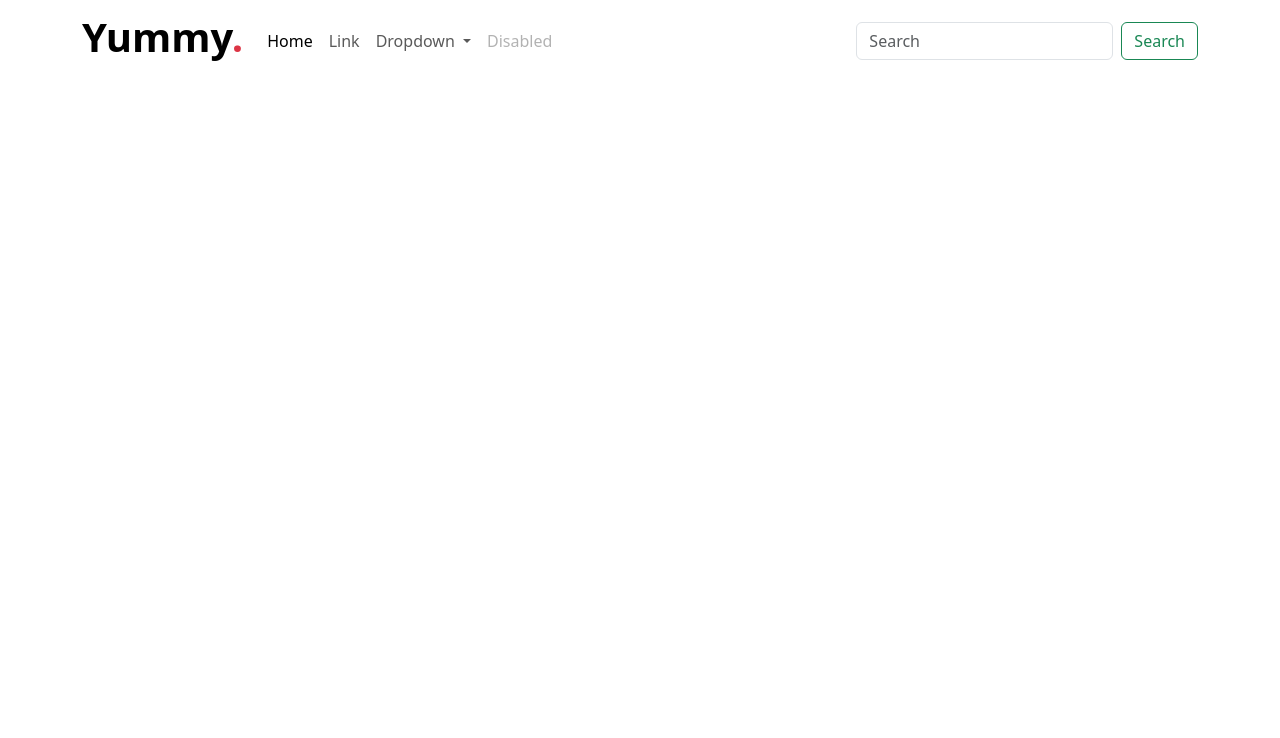
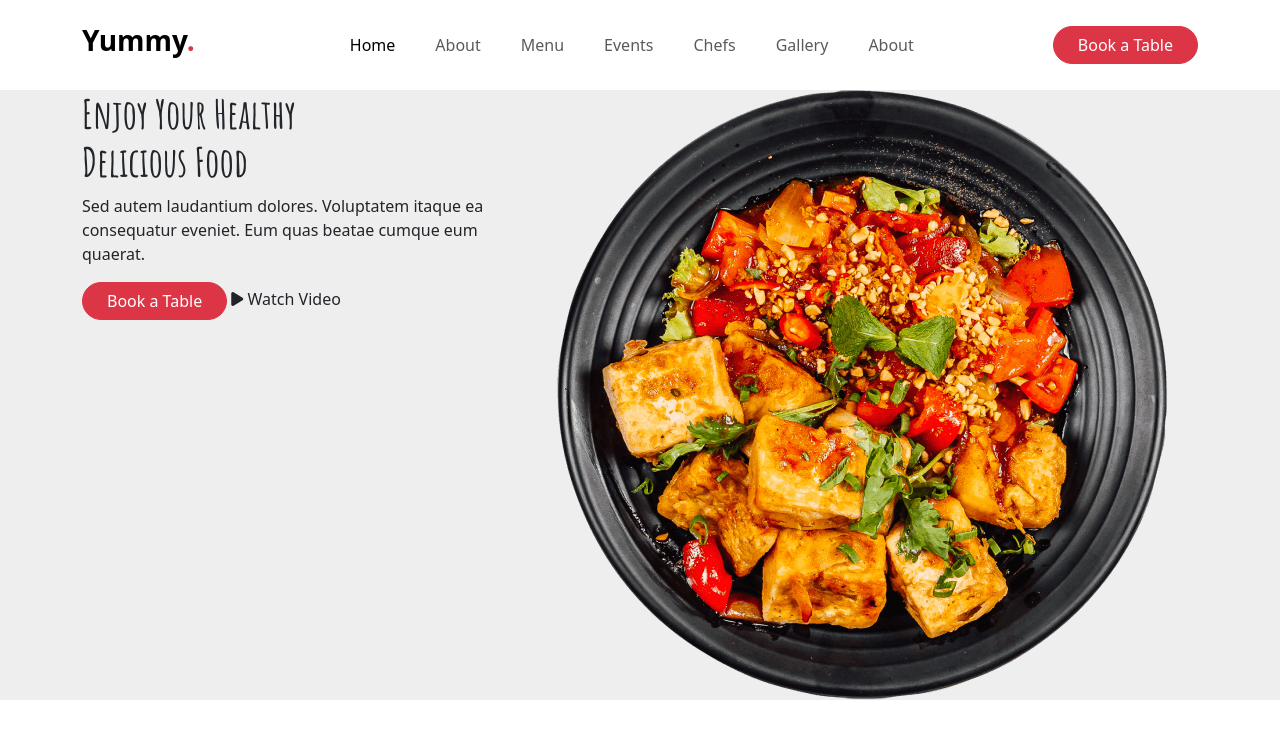
Before and after one commit to elanurbulbul/YummyWebSite, a website: page index.html in a window 1280 px wide. Drawn offline with nearby package versions, Linux system fonts and the light colour scheme; a small style sheet from the web is missing.

Commit message:
firstRow

```diff
--- a/css/style.css
+++ b/css/style.css
@@ -1,6 +1,21 @@
+
 .fw-700{
     font-weight: 700 !important;
 }
 .font-s28px{
     font-size: 28px;
 }
+.h-90px{
+    height: 90px;
+}
+.bg-section{
+ background-color: #eee;
+}
+.font-amatic {
+    font-family: "Amatic SC", cursive;
+    font-weight: 700;
+    font-style: normal;
+}
+.font-open-sans{
+    font-family: "Open Sans", sans-serif;
+}
--- a/index.html
+++ b/index.html
@@ -6,48 +6,69 @@
     <title>Document</title>
     <link href="node_modules/bootstrap/dist/css/bootstrap.min.css" rel="stylesheet">
     <link rel="stylesheet" href="css/style.css">
-    <link rel="stylesheet" href="https://cdnjs.cloudflare.com/ajax/libs/font-awesome/5.15.4/css/all.min.css" integrity="sha512-HcGnH/Z62E1SbqRw3VOWtmBQ2l32icnFfMiCjDtEM5V+Dx1atF6PhOyGKScFmhSZlj4AKcsTUPw8f5IYXm1sNQ==" crossorigin="anonymous" referrerpolicy="no-referrer" />
-
+    <link rel="stylesheet" href="https://cdnjs.cloudflare.com/ajax/libs/font-awesome/6.5.1/css/all.min.css"/>
+    <link rel="preconnect" href="https://fonts.googleapis.com">
+    <link rel="preconnect" href="https://fonts.gstatic.com" crossorigin>
+    <link href="https://fonts.googleapis.com/css2?family=Amatic+SC:wght@400;700&display=swap" rel="stylesheet">
 </head>
-<body>
-    <nav class="navbar navbar-expand-lg bg-white">
+<body class="bg-white">
+    <nav class="navbar navbar-expand-lg bg-white h-90px">
         <div class="container">
           <a class="navbar-brand" href="#">
-            <h1 class="fw-700 font-size28px">Yummy<span class="text-danger">.</span></h1>
+            <h1 class="fw-700 font-s28px">Yummy<span class="text-danger">.</span></h1>
         </a>
           <button class="navbar-toggler" type="button" data-bs-toggle="collapse" data-bs-target="#navbarSupportedContent" aria-controls="navbarSupportedContent" aria-expanded="false" aria-label="Toggle navigation">
             <span class="navbar-toggler-icon"></span>
           </button>
           <div class="collapse navbar-collapse" id="navbarSupportedContent">
-            <ul class="navbar-nav me-auto mb-2 mb-lg-0">
-              <li class="nav-item">
+            <ul class="navbar-nav mx-auto mb-2 mb-lg-0">
+              <li class="nav-item me-4">
                 <a class="nav-link active" aria-current="page" href="#">Home</a>
               </li>
-              <li class="nav-item">
-                <a class="nav-link" href="#">Link</a>
+              <li class="nav-item me-4">
+                <a class="nav-link" href="#">About</a>
               </li>
-              <li class="nav-item dropdown">
-                <a class="nav-link dropdown-toggle" href="#" role="button" data-bs-toggle="dropdown" aria-expanded="false">
-                  Dropdown
-                </a>
-                <ul class="dropdown-menu">
-                  <li><a class="dropdown-item" href="#">Action</a></li>
-                  <li><a class="dropdown-item" href="#">Another action</a></li>
-                  <li><hr class="dropdown-divider"></li>
-                  <li><a class="dropdown-item" href="#">Something else here</a></li>
-                </ul>
+              <li class="nav-item me-4">
+                <a class="nav-link" href="#">Menu</a>
+              </li>
+              <li class="nav-item me-4 ">
+                <a class="nav-link" href="#">Events</a>
+              </li>
+              <li class="nav-item me-4">
+                <a class="nav-link" href="#">Chefs</a>
+              </li>
+              <li class="nav-item me-4">
+                <a class="nav-link" href="#">Gallery</a>
               </li>
               <li class="nav-item">
-                <a class="nav-link disabled" aria-disabled="true">Disabled</a>
+                <a class="nav-link" href="#">About</a>
               </li>
             </ul>
-            <form class="d-flex" role="search">
-              <input class="form-control me-2" type="search" placeholder="Search" aria-label="Search">
-              <button class="btn btn-outline-success" type="submit">Search</button>
-            </form>
+            <a href="#" class="btn btn-danger rounded-5 px-4">Book a Table</a>
           </div>
         </div>
-      </nav>
+    </nav>
+
+    <main>
+      <section class="bg-section">
+        <div class="container">
+          <div class="row">
+            <div class="col-lg-5 ">
+              <h1 class="font-amatic">Enjoy Your Healthy <br>Delicious Food</h1>
+              <p>Sed autem laudantium dolores. Voluptatem itaque ea consequatur eveniet. Eum quas beatae cumque eum quaerat.</p>
+              <a href="#" class="btn btn-danger rounded-5 px-4">Book a Table</a>
+              <i class="fa-solid fa-play"></i>
+              <span>Watch Video</span>
+            </div>
+            <div class="col">
+              <img src="img/section1-img.png" alt="">
+            </div>
+          </div>
+          </div>
+        </div>
+      </section>
+    </main>
+
       <script src="node_modules/bootstrap/dist/js/bootstrap.bundle.js"></script>
 </body>
 </html>
```
Also changed, not shown: img/section1-img.png (added).
